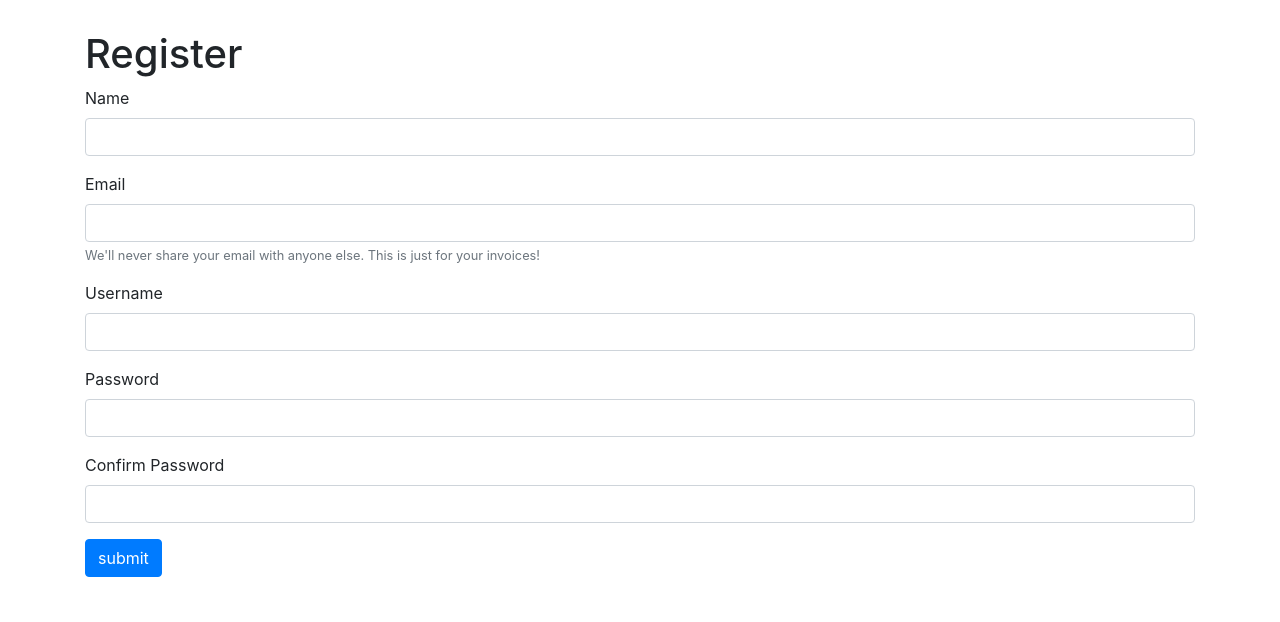
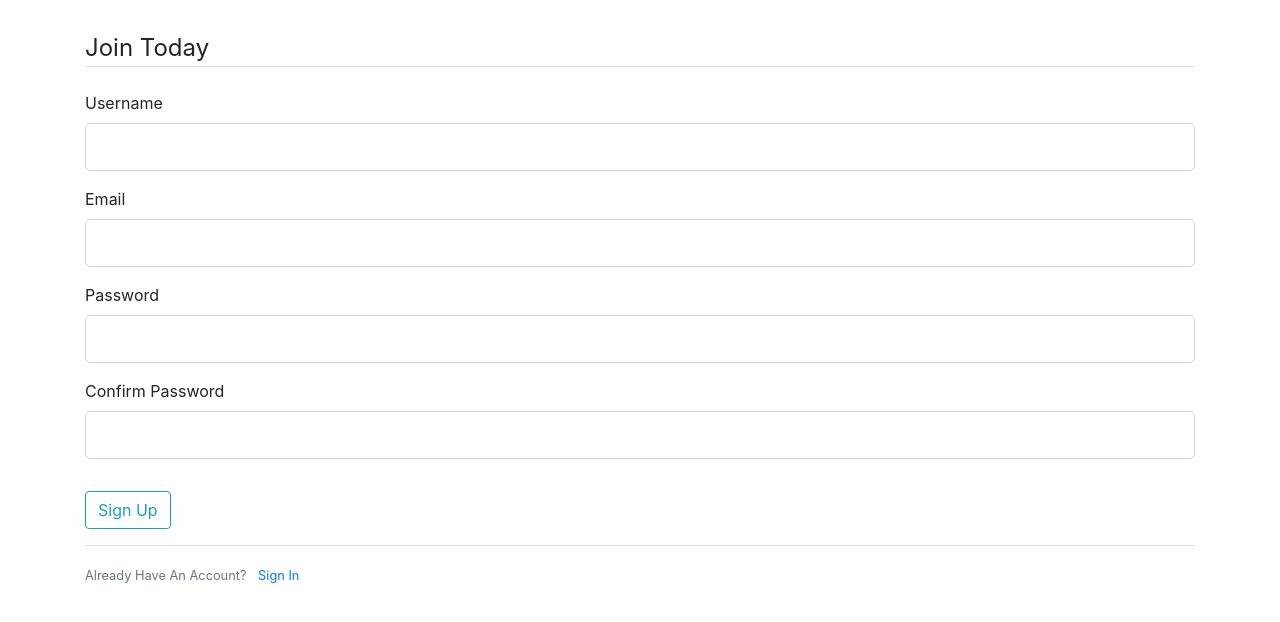
Before and after one commit to abalarin/PennPy, a Flask app: page /register in a window 1280 px wide. Shown: the part 56-678 px from the top of the page. Run offline with Flask 2, Linux system fonts and the light colour scheme; some libraries are stand-ins or nearby versions.

Commit message:
migrating to sqlalchemy

```diff
--- a/PennPy/__init__.py
+++ b/PennPy/__init__.py
@@ -3,20 +3,10 @@ from flask_mysqldb import MySQL
 from PennPy.config import Config
 from flask_sqlalchemy import SQLAlchemy
 from PennPy.forms import RegistrationForm, LoginForm
+# from PennPy.models import User
 
 mysql = MySQL()
 db = SQLAlchemy()
-
-class Users(db.Model):
-    id = db.Column(db.Integer, primary_key=True)
-    username = db.Column(db.String(20), unique=True, nullable=False)
-    email = db.Column(db.String(120), unique=True, nullable=False)
-    # image_file = db.Column(db.String(20), nullable=False, default='default.jpg')
-    password = db.Column(db.String(60), nullable=False)
-    # posts = db.relationship('Post', backref='author', lazy=True)
-
-    def __repr__(self):
-        return f"User('{self.username}', '{self.email}')"
 
 def create_app(config_class=Config):
 
@@ -28,16 +18,7 @@ def create_app(config_class=Config):
     mysql.init_app(app)
     db.init_app(app)
 
-    @app.route("/sql", methods=['GET', 'POST'])
-    def register():
-        print(Users.query.all())
-        form = RegistrationForm()
-        if form.validate_on_submit():
-            flash(f'Account created for {form.username.data}!', 'success')
-            return redirect(url_for('main.index'))
-        return render_template('sql.html', title='Register', form=form)
-
-    # import PennPy.routes
+    # Import and init Blueprints
     from PennPy.main.routes import main
     from PennPy.users.routes import users
     from PennPy.products.routes import products
--- a/PennPy/products/routes.py
+++ b/PennPy/products/routes.py
@@ -4,7 +4,6 @@ import uuid, os
 
 # Homebuilt imports
 from PennPy import mysql
-from PennPy.models import Product
 from PennPy.config import Config
 
 
--- a/PennPy/templates/includes/_navbar.html
+++ b/PennPy/templates/includes/_navbar.html
@@ -22,7 +22,7 @@
         {% else %}
           <li><a class="nav-link" href="/register">Register</a></li>
           <li>
-            <a class="nav-link" href="" data-toggle="modal" data-target="#loginModal" >Login</a>
+            <a class="nav-link" href="" data-toggle="modal" data-target="#loginModal">Login</a>
           </li>
         {% endif %}
       </ul>
--- a/PennPy/templates/sql.html
+++ b/PennPy/templates/sql.html
@@ -66,7 +66,7 @@
     </div>
     <div class="border-top pt-3">
         <small class="text-muted">
-            Already Have An Account? <a class="ml-2" href="{{ url_for('users.login') }}">Sign In</a>
+            Already Have An Account? <a class="ml-2" href="" data-toggle="modal" data-target="#loginModal">Sign In</a>
         </small>
     </div>
 {% endblock content %}
--- a/PennPy/users/routes.py
+++ b/PennPy/users/routes.py
@@ -6,39 +6,68 @@ import uuid, os
 from PennPy import mysql
 from PennPy.users.forms import (RegisterForm)
 from PennPy.products.routes import get_products
+from PennPy.models import Users
+from PennPy.forms import RegistrationForm
 
 users = Blueprint('users', __name__)
 
-@users.route('/register', methods=['GET', 'POST'])
+@users.route("/register", methods=['GET', 'POST'])
 def register():
-  form = RegisterForm(request.form)
-  if request.method == 'POST' and form.validate():
+    form = RegistrationForm()
+    if request.method == 'GET':
+        return render_template('sql.html', form=form)
 
-      # Create SQL form data
-      name = form.name.data
-      email = form.email.data
-      username = form.username.data
-      password = sha256_crypt.encrypt(str(form.password.data))
+    # Uses WTF to check if POST req and form is valid
+    if form.validate_on_submit():
+        if user_exsists(form.username.data, form.email.data):
+            flash(f'{form.username.data} already exsists!', 'danger')
+            return render_template('sql.html', form=form)
+        else:
+            flash(f'Account created for {form.username.data}!', 'success')
+            return redirect(url_for('main.index'))
 
-      # Create Cursor
-      cur = mysql.connection.cursor()
+    return render_template('sql.html', form=form)
 
-      # Search for exsisting users
-      result = cur.execute("SELECT * FROM users WHERE username = %s", [username])
+def user_exsists(username, email):
+    # Get all Users in SQL
+    users = Users.query.all()
+    for user in users:
+        if username == user.username or email == user.email:
+            return True
 
-      # If no user exsists add user to DB
-      if result == 0:
-          cur.execute("INSERT INTO users(name, email, username, password, admin_level) VALUES(%s, %s, %s, %s, %s)", (name, email, username, password, 0))
-          mysql.connection.commit()
-          cur.close()
-          flash('You are now regiestered and can login!', 'success')
-      else:
-          flash('User Already Exsists!', 'danger')
+    # No matching user
+    return False
 
-      return render_template('register.html', form=form)
-
-  elif request.method == 'GET':
-      return render_template('register.html', form=form)
+# @users.route('/register', methods=['GET', 'POST'])
+# def register():
+#   form = RegisterForm(request.form)
+#   if request.method == 'POST' and form.validate():
+#
+#       # Create SQL form data
+#       name = form.name.data
+#       email = form.email.data
+#       username = form.username.data
+#       password = sha256_crypt.encrypt(str(form.password.data))
+#
+#       # Create Cursor
+#       cur = mysql.connection.cursor()
+#
+#       # Search for exsisting users
+#       result = cur.execute("SELECT * FROM users WHERE username = %s", [username])
+#
+#       # If no user exsists add user to DB
+#       if result == 0:
+#           cur.execute("INSERT INTO users(name, email, username, password, admin_level) VALUES(%s, %s, %s, %s, %s)", (name, email, username, password, 0))
+#           mysql.connection.commit()
+#           cur.close()
+#           flash('You are now regiestered and can login!', 'success')
+#       else:
+#           flash('User Already Exsists!', 'danger')
+#
+#       return render_template('register.html', form=form)
+#
+#   elif request.method == 'GET':
+#       return render_template('register.html', form=form)
 
 @users.route('/login', methods=['POST'])
 def login():
```
